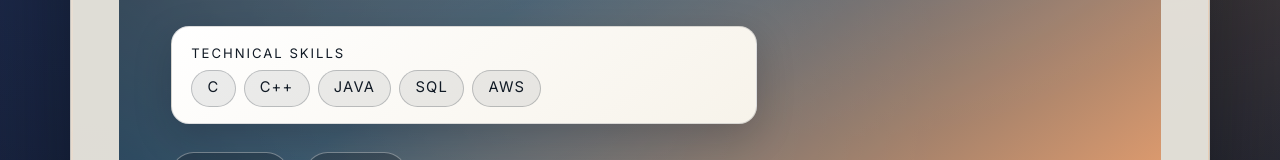
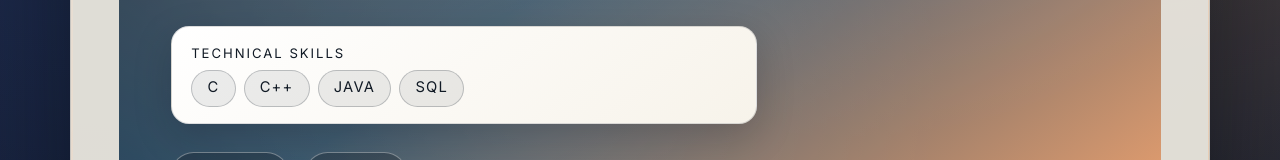
Before and after one commit to polter-dev/polter-dev.github.io, a React (Vite) app: page / in a window 1280 px wide. Shown: the part 780-940 px from the top of the page. Built offline with nearby package versions, Linux system fonts and the light colour scheme.

Commit message:
updated skills

```diff
--- a/src/App.tsx
+++ b/src/App.tsx
@@ -34,7 +34,6 @@ function App() {
               <span>C++</span>
               <span>Java</span>
               <span>SQL</span>
-              <span>AWS</span>
             </div>
           </div>
           <div className="hero-actions">
```
